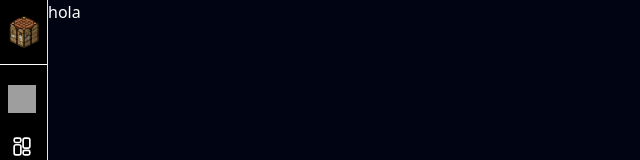
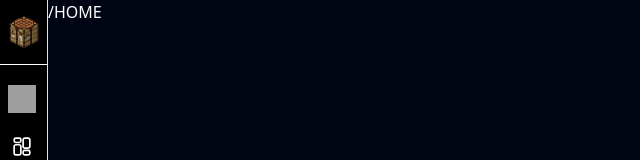
Before and after one commit to AndresAntelo21/inventory_front, a React (Vite) app: page /home in a window 1280 px wide. Shown: the top 160 px of the page, without its empty margins (0-640 px from the left). Built offline with nearby package versions, Linux system fonts and the light colour scheme; grey boxes are pictures that could not be loaded.

Commit message:
feat: add Home component and update routing for Dashboard and Home

```diff
--- a/src/components/dashboard/dashboard.tsx
+++ b/src/components/dashboard/dashboard.tsx
@@ -1,7 +1,7 @@
 export const Dashboard: React.FC = () => {
     return (
         <div className="">
-            hola
+            /Dashboard
         </div>
     );
 };
--- /dev/null
+++ b/src/components/home/home.tsx
@@ -0,0 +1,6 @@
+
+export const Home: React.FC = () => {
+    return (
+        <div>/HOME</div>
+    );
+};
--- a/src/router/App.tsx
+++ b/src/router/App.tsx
@@ -4,6 +4,7 @@ import { AuthContainer } from "@/components/login/auth-container";
 import { Landing } from "@/components/landing/landing";
 import { Error404 } from "@/components/page-not-found/page-not-found";
 import { MainLayout } from "@/router/main-layout";
+import { Home } from "@/components/home/home";
 export default function App() {
   return (
     <>
@@ -14,7 +15,8 @@ export default function App() {
         <Route path="/" element={<Landing />} />
         {/* Rutas con Sidebar */}
         <Route element={<MainLayout />}>
-          <Route path="/home" element={<Dashboard />} />
+          <Route path="/home" element={<Home />} />
+          <Route path="/dashboard" element={<Dashboard />} />
           <Route path="*" element={<Error404 />} />
         </Route>
       </Routes>
```
